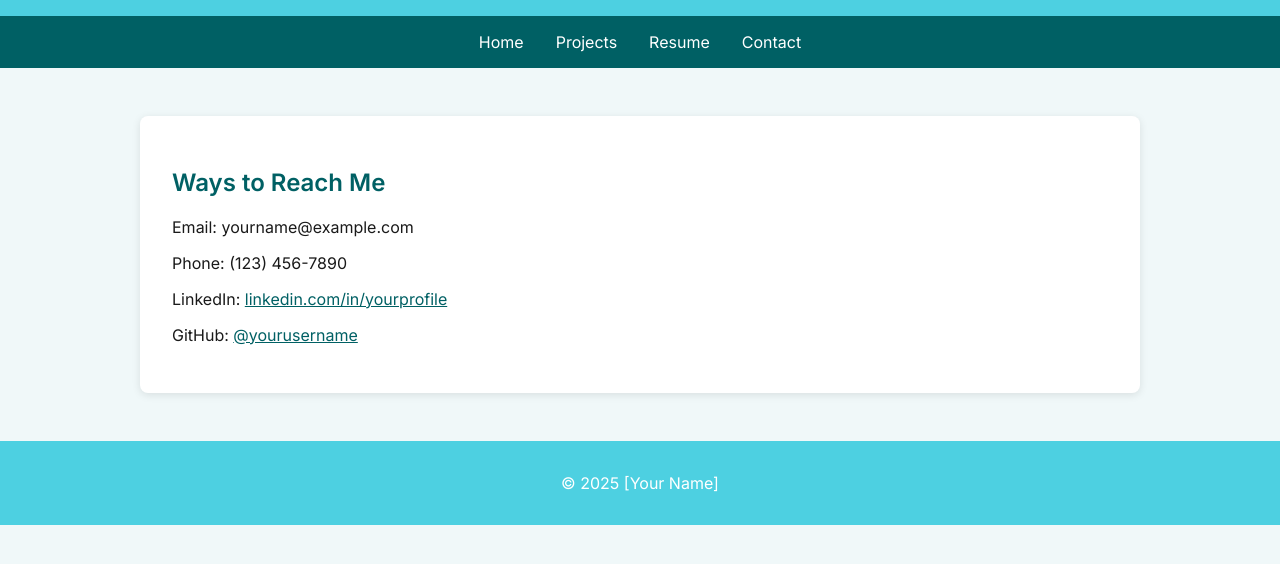
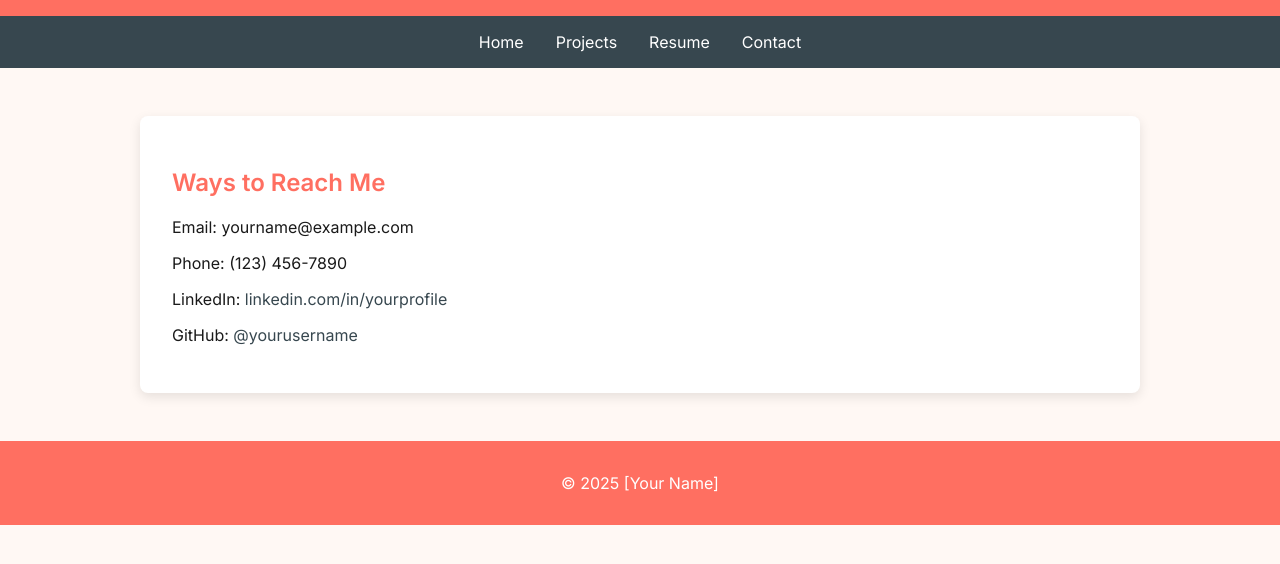
Before and after one commit to Stephens10-o/portfolio-website2, a plain HTML site: page contact.html in a window 1280 px wide. Shown: the part 98-662 px from the top of the page. Drawn offline with Linux system fonts and the light colour scheme.

Commit message:
Update contact.html

```diff
--- a/contact.html
+++ b/contact.html
@@ -7,9 +7,9 @@
   <link href="https://fonts.googleapis.com/css2?family=Inter:wght@400;600&display=swap" rel="stylesheet">
   <style>
     :root {
-      --primary: #4dd0e1;
-      --secondary: #006064;
-      --background: #f0f8f9;
+      --primary: #ff6f61; /* Coral Red */
+      --secondary: #37474f; /* Dark Blue Gray */
+      --background: #fff8f4; /* Light Cream */
       --text: #1a1a1a;
       --card: #ffffff;
     }
@@ -36,9 +36,10 @@
       color: white;
       text-decoration: none;
       font-weight: 500;
+      transition: color 0.3s;
     }
     nav a:hover {
-      text-decoration: underline;
+      color: var(--primary);
     }
     main {
       max-width: 1000px;
@@ -49,13 +50,17 @@
       background-color: var(--card);
       padding: 2rem;
       border-radius: 8px;
-      box-shadow: 0 2px 8px rgba(0,0,0,0.1);
+      box-shadow: 0 4px 12px rgba(0,0,0,0.1);
     }
     h2 {
-      color: var(--secondary);
+      color: var(--primary);
     }
     a {
       color: var(--secondary);
+      text-decoration: none;
+    }
+    a:hover {
+      text-decoration: underline;
     }
   </style>
 </head>
```
